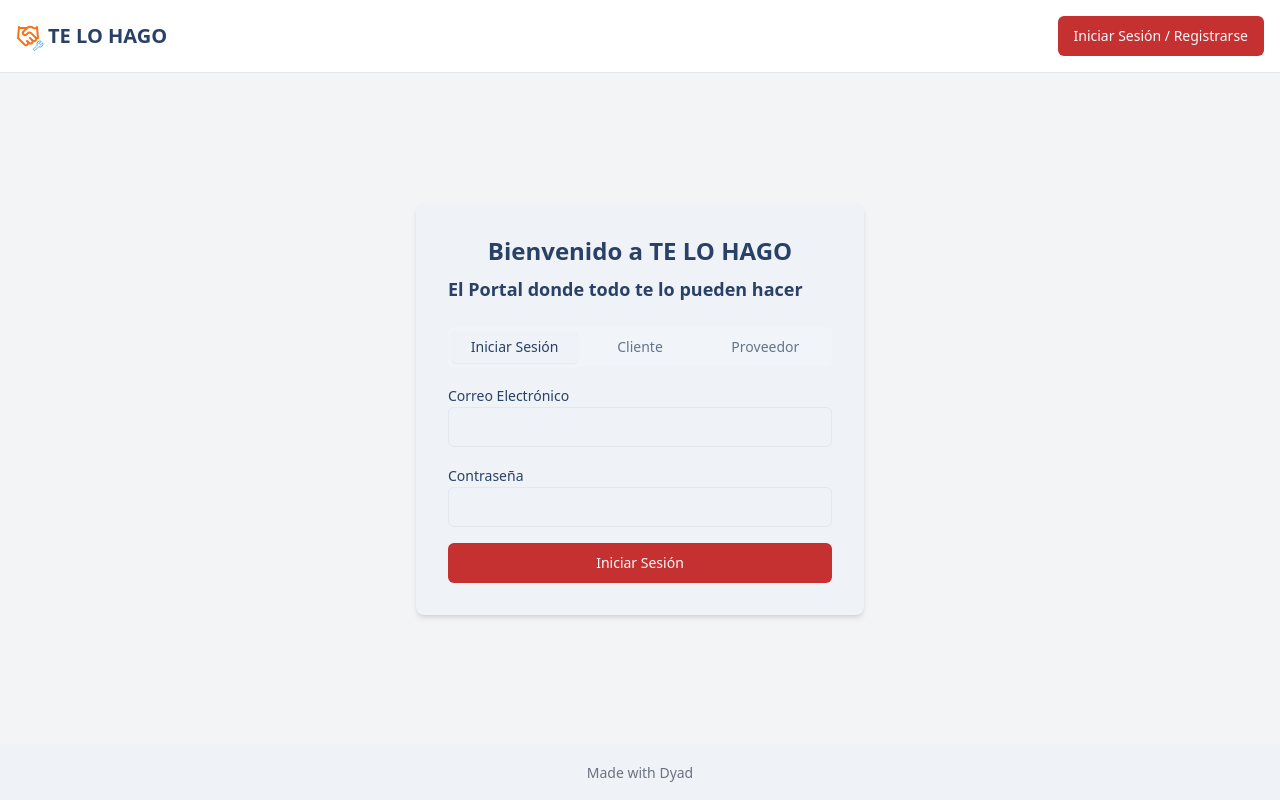
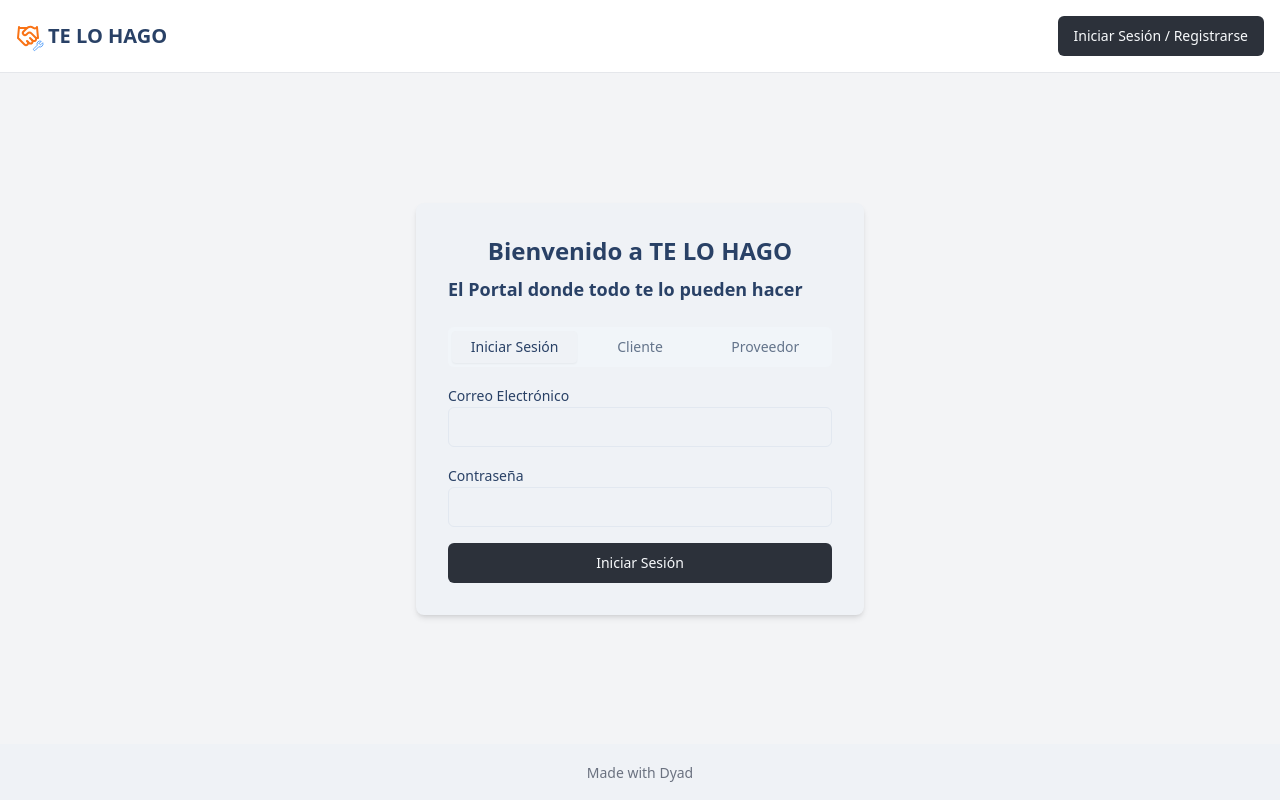
Before and after one commit to franpere1/gentle-binturong-roll, a React (Vite) app: page /auth in a window 1280 px wide. Built offline with nearby package versions, Linux system fonts and the light colour scheme.

Commit message:
[dyad] Ajustando el color de los botones a gris oscuro - wrote 1 file(s)

```diff
--- a/src/globals.css
+++ b/src/globals.css
@@ -13,8 +13,8 @@
     --popover: 210 29% 95%; /* #EDF2F7 - Match background */
     --popover-foreground: 216 43% 28%; /* #2A4365 - Match foreground */
 
-    --primary: 0 61% 48%; /* #C53030 - Rojo oscuro */
-    --primary-foreground: 210 40% 98%; /* Off-white for contrast on primary */
+    --primary: 220 13% 20%; /* Un gris oscuro para los botones */
+    --primary-foreground: 210 40% 98%; /* Off-white para contraste */
 
     --secondary: 210 40% 96.1%;
     --secondary-foreground: 222.2 47.4% 11.2%;
@@ -61,8 +61,8 @@
     --popover: 222.2 84% 4.9%;
     --popover-foreground: 210 40% 98%;
 
-    --primary: 0 61% 48%; /* #C53030 - Rojo oscuro for dark mode primary buttons */
-    --primary-foreground: 210 40% 98%; /* Off-white for contrast on primary */
+    --primary: 220 13% 20%; /* Un gris oscuro para los botones en modo oscuro también */
+    --primary-foreground: 210 40% 98%; /* Off-white para contraste */
 
     --secondary: 217.2 32.6% 17.5%;
     --secondary-foreground: 210 40% 98%;
```
